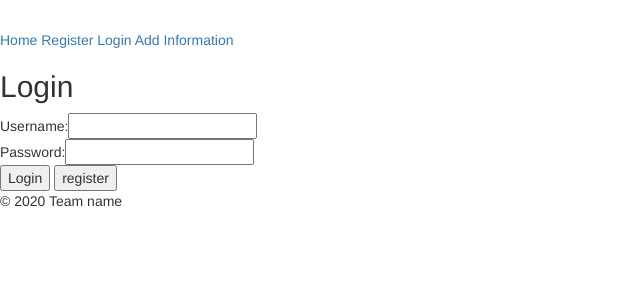
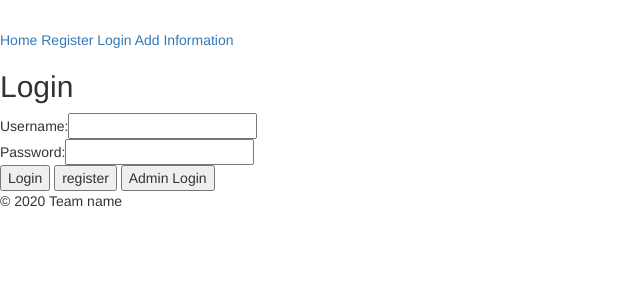
Before and after one commit to s3554374/Project1, a PHP site: page /login.php in a window 1280 px wide. Shown: the part 195-495 px from the top of the page, without its empty margins (0-640 px from the left). Run offline with PHP 8.4, Linux system fonts and the light colour scheme; data that the repository does not hold is empty.

Commit message:
Update login.php

```diff
--- a/login.php
+++ b/login.php
@@ -11,6 +11,7 @@
         Password:<input type="password" name="password" /><br>
         <input type="submit" value="Login" />
         <input type="button" name="Submit" value="register" onclick="location.href='register.php'"/>
+        <input type="button" name="Submit" value="Admin Login" onclick="location.href='register.php'"/>
     </form>
  </div>
  <!-- end of main content -->
```
